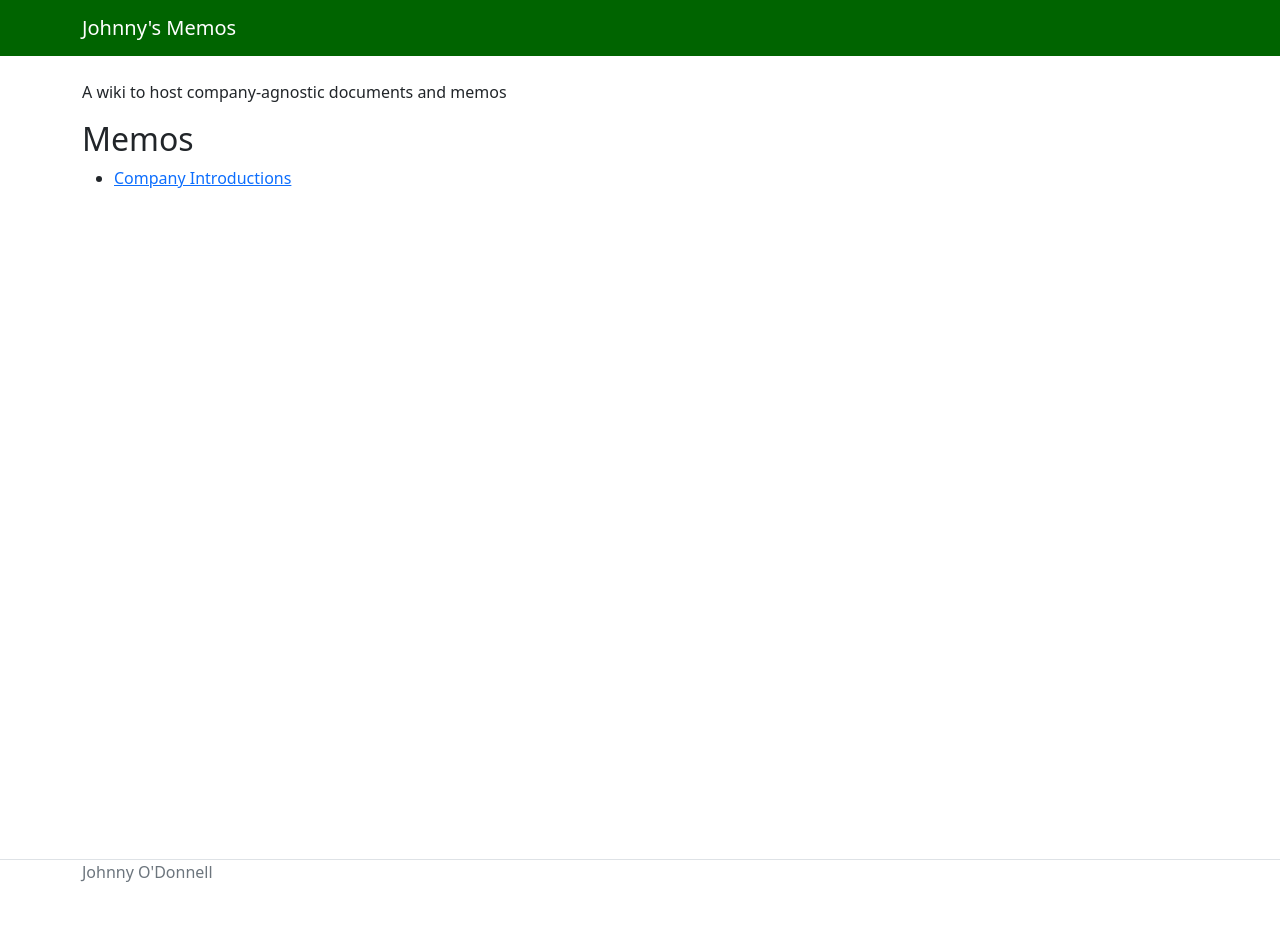
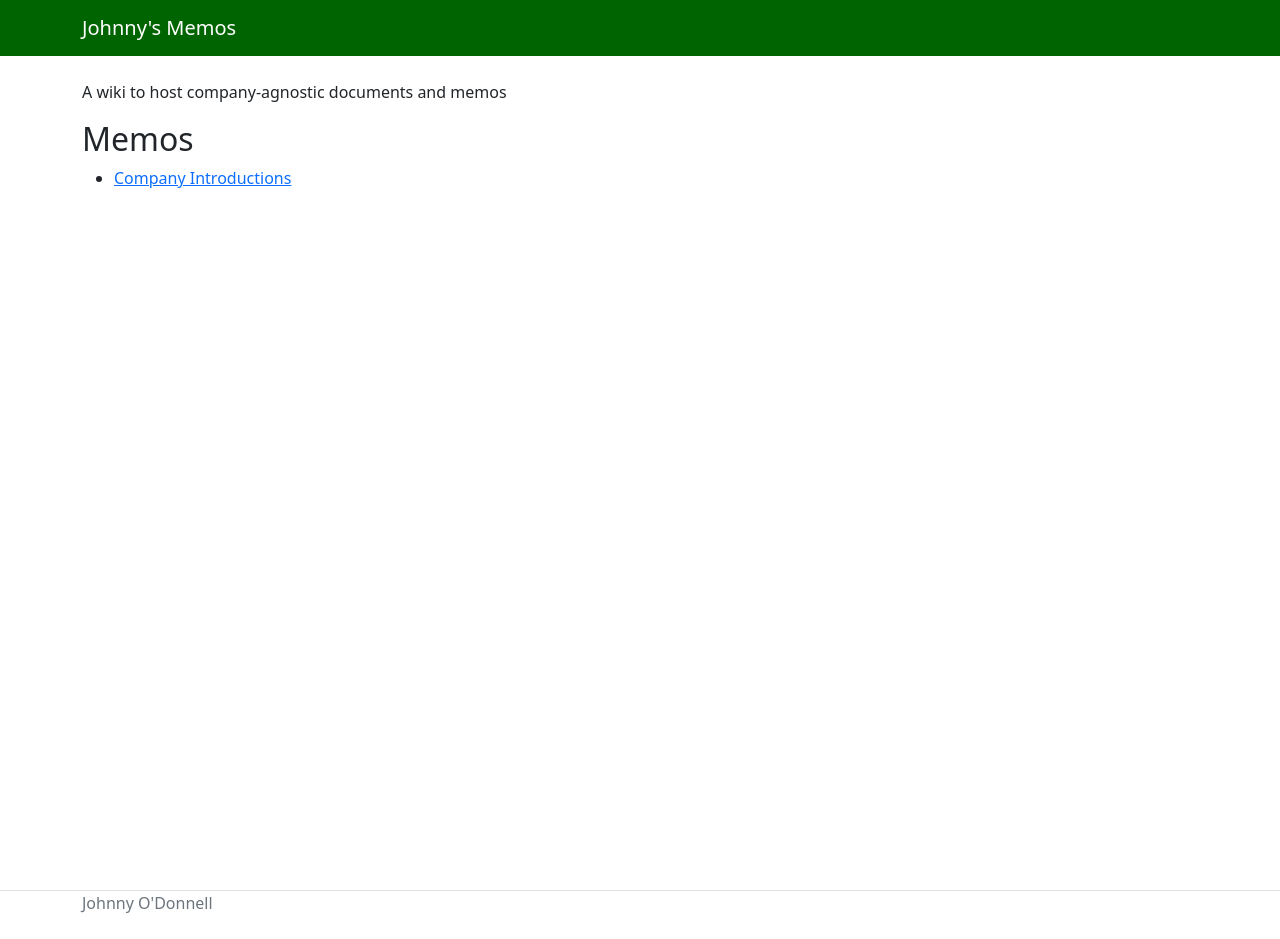
Before and after one commit to johnnys-memos/johnnys-memos.github.io, a Jekyll site: the page built from index.md, in a window 1280 px wide. Built offline with Jekyll 4.4.1, drawn with Linux system fonts in a browser that asks for light colours; before the commit the page ends 900 px from its top, so only the background shows below that.

Commit message:
Adjust footer

```diff
--- a/_layouts/default.html
+++ b/_layouts/default.html
@@ -22,7 +22,7 @@
         <div class="container" >
             {{ content }}
         </div>
-        <footer class="fixed-bottom border-top" >
+        <footer class="border-top" >
             <div class="container" >
                 <p class="text-muted">
                     Johnny O'Donnell
--- a/_sass/main.scss
+++ b/_sass/main.scss
@@ -11,3 +11,20 @@ body {
 .bg-matrix {
     background-color: #006400;
 }
+
+// Adjust footer
+// Inspired by https://stackoverflow.com/a/42301/5832619
+
+html, body {
+    height: 100%;
+}
+
+.container {
+    min-height: 90%;
+    height: auto !important;
+    height: 100%;
+}
+
+footer {
+    padding-bottom: 0.5em;
+}
```
